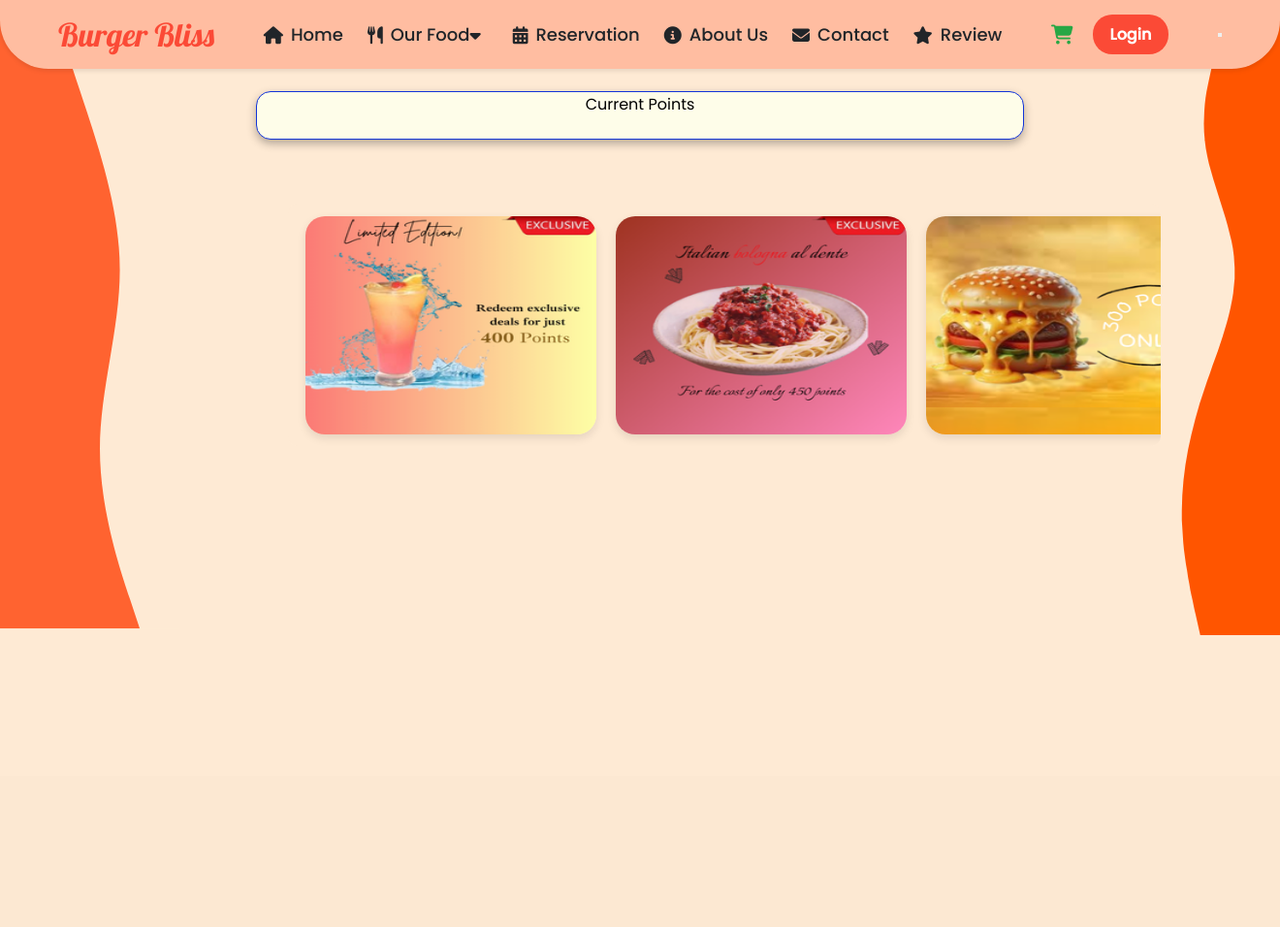
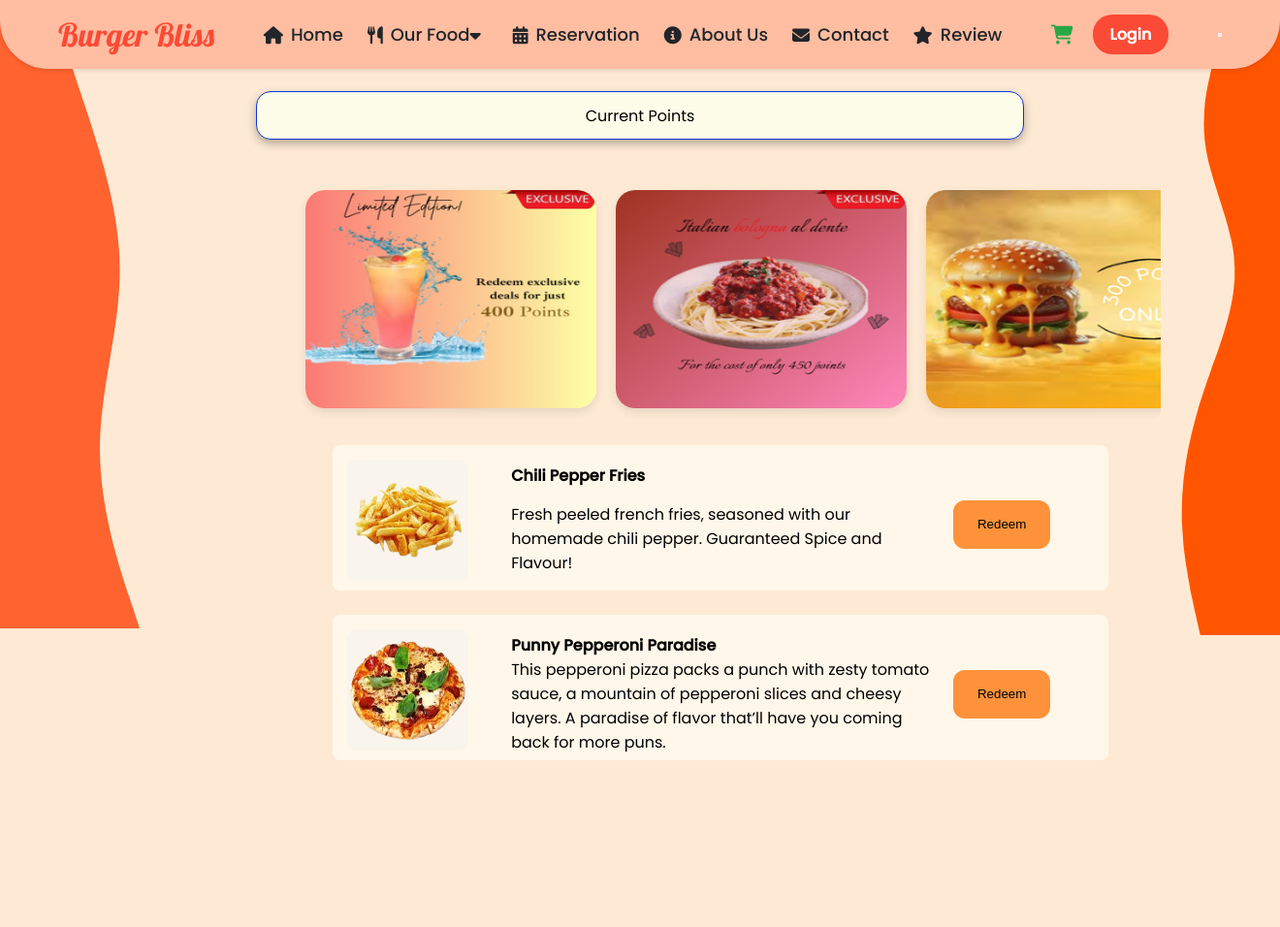
Before and after one commit to xianzhe11/CSAD-Project-Group_5, a PHP site: page /php/points.php in a window 1320 px wide; the page is wider, and only the part inside the window is pictured. Shown: that part at 97% size. Before the commit the page ends 655 px from the top of that part, so only its background shows below. Run offline with PHP 8.4, Linux system fonts and the light colour scheme.

Commit message:
points UI

```diff
--- a/css/points.css
+++ b/css/points.css
@@ -39,21 +39,19 @@ body {
     border-radius: 15px;
     border: 1px solid #1234d9;
     box-shadow: 0 4px 10px rgba(0, 0, 0, 0.3);
+    align-content:center;
 
 }
 .container {
     display: fixed;
     height: 250px;
-    width: 1000px;
-    margin-top: 5%;
+    width: 900px;
+    margin-top: 3%;
     margin-left: 22.5%;
     background: #feead4;
-    max-width: 900px;
     border-radius: 10px;
     overflow: hidden;
     touch-action: pan-y;
-
-
   }
 .slider {
     display: flex;
@@ -78,6 +76,8 @@ body {
     overflow: hidden;
     align-self: center;
     box-shadow: 0 4px 10px rgba(0, 0, 0, 0.1);
+    cursor: pointer;
+
 }
 
 .slider::-webkit-scrollbar {
@@ -134,6 +134,8 @@ body {
     border-radius: 12px;
     position: relative;
     top: 41%;
+    cursor: pointer;
+
 }
 #cancelBtn{
     width: 100px;
@@ -141,6 +143,7 @@ body {
     border-radius: 12px;
     position: relative;
     top: 41%;
+    cursor: pointer;
 }
 .userpoint{
     position: relative;
@@ -149,7 +152,7 @@ body {
 }
 .costpoint{
     position: relative;
-    left:-20.5%;
+    left:-12.5%;
     top:-7%;
 }
 .pointafter{
@@ -157,3 +160,101 @@ body {
     left:-15%;
     top:2%;
 }
+#point1{
+    position: relative;
+    top:-26.5%;
+    left:30%;
+    font-weight: bold;
+}
+#point2{
+    position: relative;
+    top:-18.5%;
+    left:30%;
+    font-weight: bold;
+}
+#point3{
+    position: relative;
+    top:-9.5%;
+    left:30%;
+    font-weight: bold;
+}
+.cont1{
+    display: fixed;
+    height: 150px;
+    width: 800px;
+    margin-top: 25px;
+    margin-left: 26%;
+    background: #fff7e9;
+    border-radius: 8px;
+}
+.cont1 img{
+    margin-top: 15px;
+    margin-left: 15px;
+    height: 125px;
+    width : 125px;
+    background-color: #f9f4ec;
+    border-radius: 10px;
+}
+.label1{
+    position: relative;
+    left: 23%;
+    top:-85%;
+    font-weight: bold;
+}
+.desc1{
+    position: relative;
+    width: 430px;
+    left: 23%;
+    top:-75%;
+}
+#redeem1{
+    position: relative;
+    left: 80%;
+    top:-190px;
+    border: none;
+    background-color: rgb(254, 146, 58);
+    width: 100px;
+    height: 50px;
+    border-radius: 12px;
+    cursor: pointer;
+}
+.cont2{
+    display: fixed;
+    height: 150px;
+    width: 800px;
+    margin-top: 25px;
+    margin-left: 26%;
+    background: #fff7e9;
+    border-radius: 8px;
+}
+.cont2 img{
+    margin-top: 15px;
+    margin-left: 15px;
+    height: 125px;
+    width : 125px;
+    background-color: #f9f4ec;
+    border-radius: 10px;
+}
+.label2{
+    position: relative;
+    left: 23%;
+    top:-85%;
+    font-weight: bold;
+}
+.desc2{
+    position: relative;
+    width: 435px;
+    left: 23%;
+    top:-85%;
+}
+#redeem2{
+    position: relative;
+    left: 80%;
+    top:-215px;
+    border: none;
+    background-color: rgb(254, 146, 58);
+    width: 100px;
+    height: 50px;
+    border-radius: 12px;
+    cursor: pointer;
+}
--- a/php/points.php
+++ b/php/points.php
@@ -30,10 +30,10 @@ $_SESSION['prev_page'] = $_SERVER['REQUEST_URI'];
     <div class = "pointtext" >Current Points</div>
     <div class="container">
         <div class="slider">
-            <img src = "../images/Limited.png" alt= "third" class = "image1" />
-            <img src = "../images/pastaredeem.png" alt= "third" class = "image1"/>
-            <img src = "../images/cheeseredeem.png" alt= "third" class  = "image1"/>
-            <img src = "../images/chickenredeem.png" alt= "third" class = "image1"/>
+            <img src = "../images/Limited.png" alt= "third" class = "image1" data-points="400" />
+            <img src = "../images/pastaredeem.png" alt= "third" class = "image1" data-points="450"/>
+            <img src = "../images/cheeseredeem.png" alt= "third" class  = "image1" data-points="300"/>
+            <img src = "../images/chickenredeem.png" alt= "third" class = "image1" data-points="250"/>
             <img src = "../food_images/drink.png" a lt= "third" class  = "image1"/>
             <img src = "../food_images/drink.png" alt= "third" class = "image1"/>
             <img src = "../food_images/drink.png" alt= "third" class  = "image1"/>
@@ -45,14 +45,28 @@ $_SESSION['prev_page'] = $_SERVER['REQUEST_URI'];
       <p>Are you sure you want to redeem this product?</p>
       <button id="confirmBtn">Confirm</button>
       <button id="cancelBtn">Cancel</button>
-    <div class = "userpoint">Your Current Points are</div>
-    <div class = "costpoint">This redemption costs</div>
-    <div class = "pointafter">Your points after redemption</div>
-    <div class = "point1"></div>
-    <div class = "point2"></div>
-    <div class = "point3"></div>
+      <div class = "userpoint">Your Current Points are :</div>
+      <div class = "costpoint">Points deducted for redemption :</div>
+      <div class = "pointafter">Your points after redemption :</div>
+      <div id = "point1">error</div>
+      <div id = "point2">error</div>
+      <div id = "point3">error</div>
     </div>
   </div>
+  <div class = "cont1">
+    <img src = "../food_images/fries.png" alt= "third" id = "img1" data-points="150"/>
+    <div class = "label1">Chili Pepper Fries</div>
+    <div class = "desc1">Fresh peeled french fries, seasoned with our homemade chili pepper. Guaranteed Spice and Flavour!</div>
+    <button id="redeem1">Redeem</button>
+  </div>
+  <div class = "cont2">
+    <img src = "../food_images/seasonalnobg.png" alt= "third" id = "img2" data-points="500"/>
+    <div class = "label2">Punny Pepperoni Paradise</div>
+    <div class = "desc2">This pepperoni pizza packs a punch with zesty tomato sauce, a mountain of pepperoni slices and cheesy layers.
+      A paradise of flavor that’ll have you coming back for more puns.</div>
+    <button id="redeem2">Redeem</button>
+  </div>
+
 
 
 </body>
@@ -71,12 +85,15 @@ $_SESSION['prev_page'] = $_SERVER['REQUEST_URI'];
   const confirmBtn = document.getElementById('confirmBtn');
   const cancelBtn = document.getElementById('cancelBtn');
   const popupimage = document.getElementById('popupimage');
-  let selectedImage;
+  const redeem1 = document.getElementById('redeem1');
 
   container.addEventListener('click', function(event) {
     if (event.target.classList.contains('image1')) {
+      let selectedImage;
       selectedImage = event.target;
       popupimage.src = selectedImage.src;
+      const points = selectedImage.getAttribute('data-points');
+      document.getElementById("point2").innerHTML = points;
       popup.style.display = 'block';
     }
   });
@@ -89,5 +106,24 @@ $_SESSION['prev_page'] = $_SERVER['REQUEST_URI'];
   cancelBtn.addEventListener('click', function() {
     popup.style.display = 'none';
   });
+
+  redeem1.addEventListener('click', function() {
+    let selectedImage;
+    selectedImage = document.getElementById("img1")
+    popupimage.src = selectedImage.src;
+    points = selectedImage.getAttribute('data-points');
+    document.getElementById("point2").innerHTML = points;
+    popup.style.display = 'block';
+  });
+
+  redeem2.addEventListener('click', function() {
+    let selectedImage;
+    selectedImage = document.getElementById("img2")
+    popupimage.src = selectedImage.src;
+    points = selectedImage.getAttribute('data-points');
+    document.getElementById("point2").innerHTML = points;
+    popup.style.display = 'block';
+  });
+
 </script>
 </html>
```
Also changed, not shown: food_images/seasonalnobg.png (added). Lines whose indentation alone changed are shown as unchanged.
